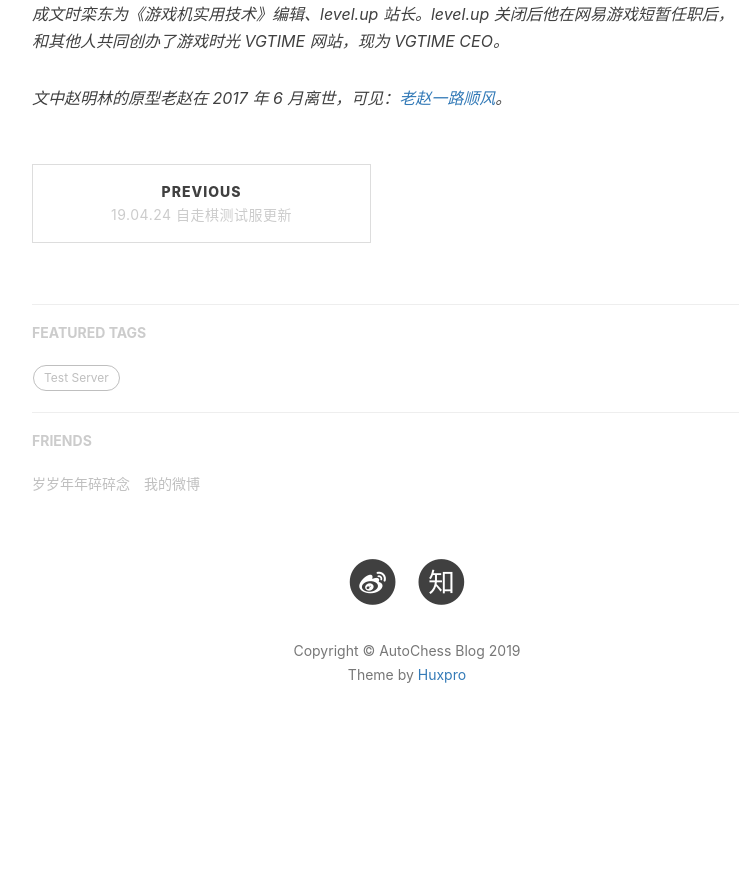
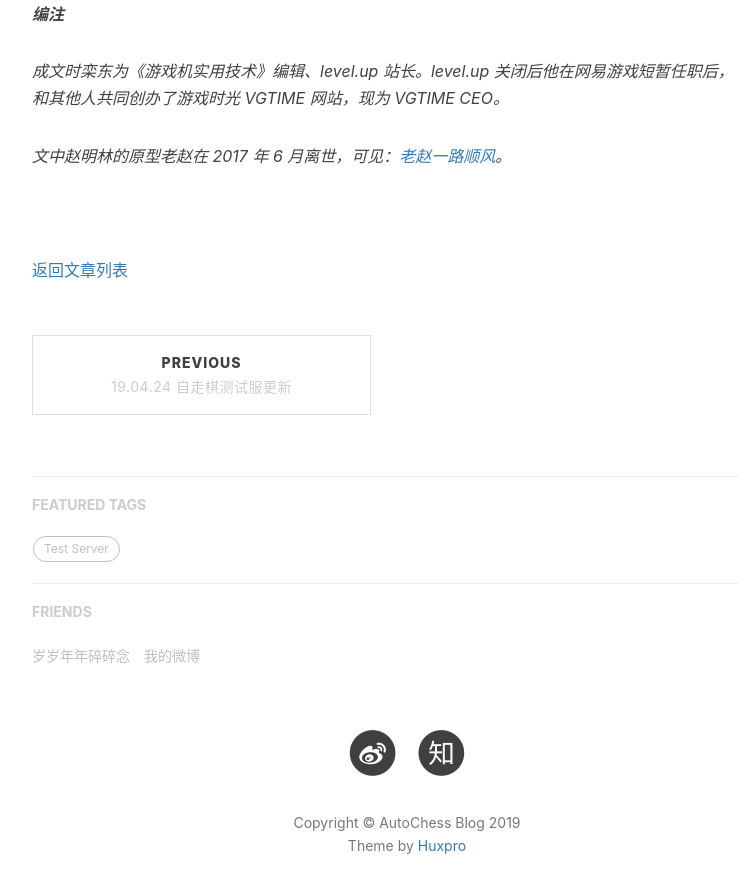
Before and after one commit to zizouqi/zizouqi.github.io, a Jekyll site: the page built from _posts/2019-04-25-3rd-uncle.md, in a window 1280 px wide and 900 px high, scrolled down 83166 px. Shown: the top 893 px of the window, without its empty margins (233-988 px from the left). Built offline with Jekyll 4.4.1, drawn with Linux system fonts in a browser that asks for light colours; nearby versions of some CDN libraries; comment, search, counter and statistics services are not loaded; before the commit the page ends 83945 px from its top, so only the background shows below that.

Commit message:
Update 2019-04-25-3rd-uncle.md

```diff
--- a/_posts/2019-04-25-3rd-uncle.md
+++ b/_posts/2019-04-25-3rd-uncle.md
@@ -2236,8 +2236,13 @@ tags:
 　　一万八千个日出日落之后，鬓发各已苍的两人还会拉着手和儿孙们一同爬上黄山，回想起年轻时的那些美好时光，两位老人当年锁在石梯旁铁链上的同心锁现在已是锈迹斑斑却依然坚固，他们一家祖孙三代在平台上凭栏而望，夕阳西下的时候，五十年前栾东遗嘱里提到的那个质子随风飘过他们的身边，消失在茫茫云海之间。
 
 
+
 ***编注***
 
 *成文时栾东为《游戏机实用技术》编辑、level.up 站长。level.up 关闭后他在网易游戏短暂任职后，和其他人共同创办了游戏时光 VGTIME 网站，现为 VGTIME CEO。*
 
 *文中赵明林的原型老赵在 2017 年 6 月离世，可见：[老赵一路顺风](https://www.vgtime.com/topic/647551.jhtml)。*
+
+
+
+[返回文章列表](/hikaru)
```
